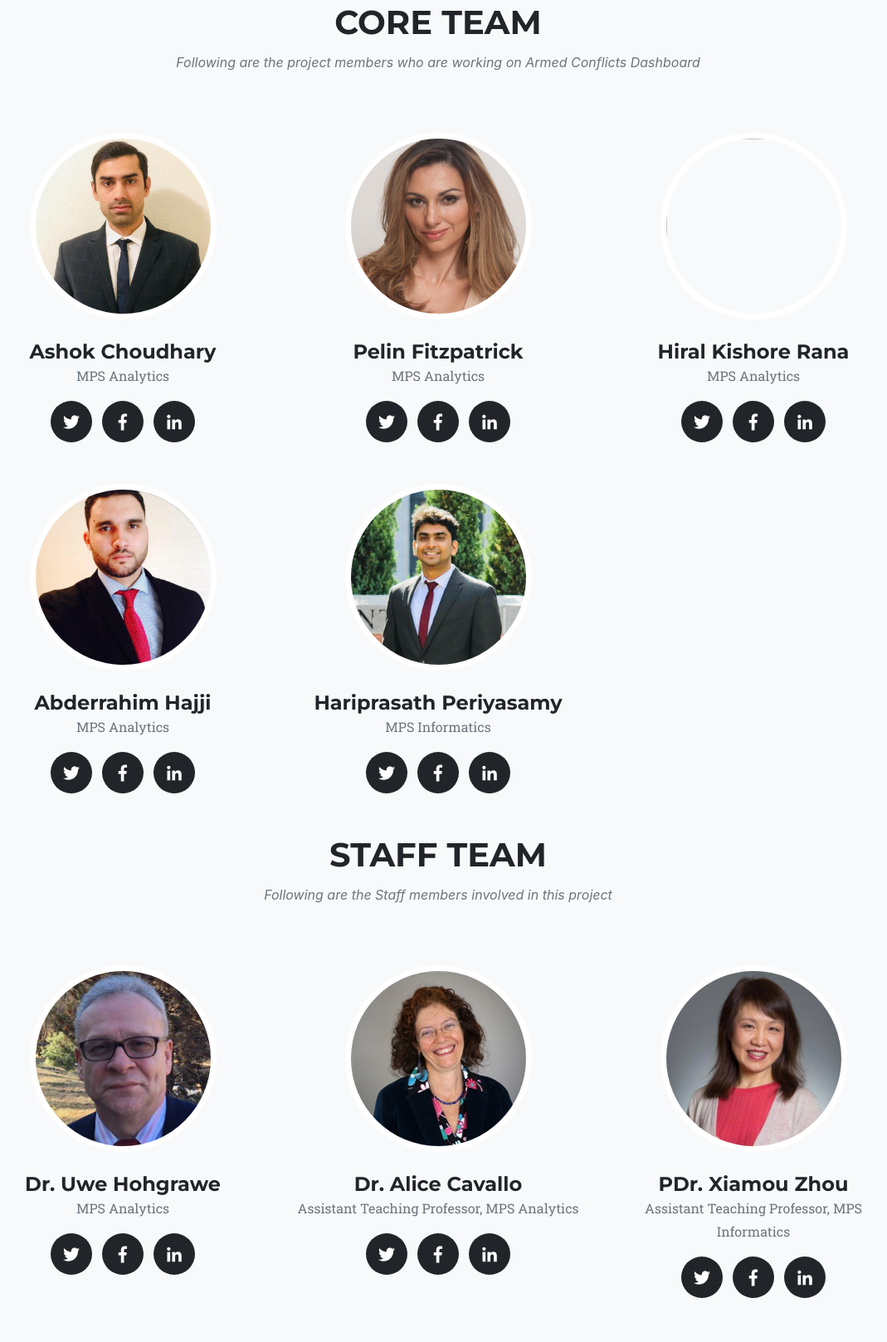
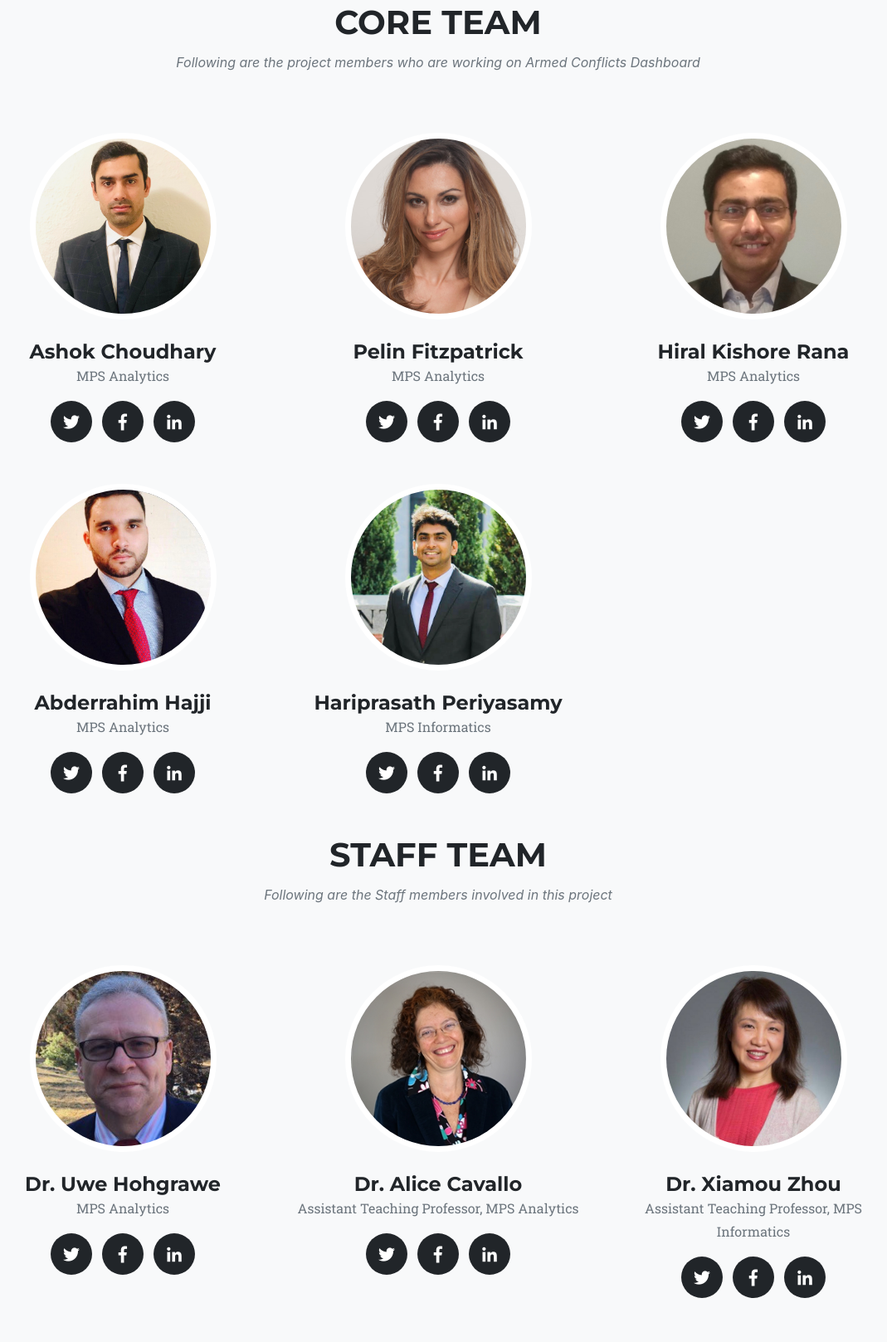
Before and after one commit to haripery/haripery.github.io, a plain HTML site: page index.html in a window 1280 px wide. Shown: the part 3645-5262 px from the top of the page at 83% size, without its empty margins (112-1181 px from the left). Drawn offline with Linux system fonts and the light colour scheme; a web font is replaced by a local one.

Commit message:
added hiral photo

```diff
--- a/index.html
+++ b/index.html
@@ -252,7 +252,7 @@
             </div>
             <div class="col-sm-4">
               <div class="team-member">
-                <img class="mx-auto rounded-circle" src="img/team/2.jpg" alt="">
+                <img class="mx-auto rounded-circle" src="img/team/hiralrana.jpeg" alt="">
                 <h4>Hiral Kishore Rana</h4>
                 <p class="text-muted">MPS Analytics</p>
                 <ul class="list-inline social-buttons">
@@ -383,7 +383,7 @@
               <div class="col-sm-4">
               <div class="team-member">
               <img class="mx-auto rounded-circle" src="img/team/xiaomu.jpeg" alt="">
-              <h4>PDr. Xiamou Zhou</h4>
+              <h4>Dr. Xiamou Zhou</h4>
           <p class="text-muted">Assistant Teaching Professor, MPS Informatics</p>
           <ul class="list-inline social-buttons">
               <li class="list-inline-item">
```
Also changed, not shown: img/team/hiralrana.jpeg (added), 3 other files.
